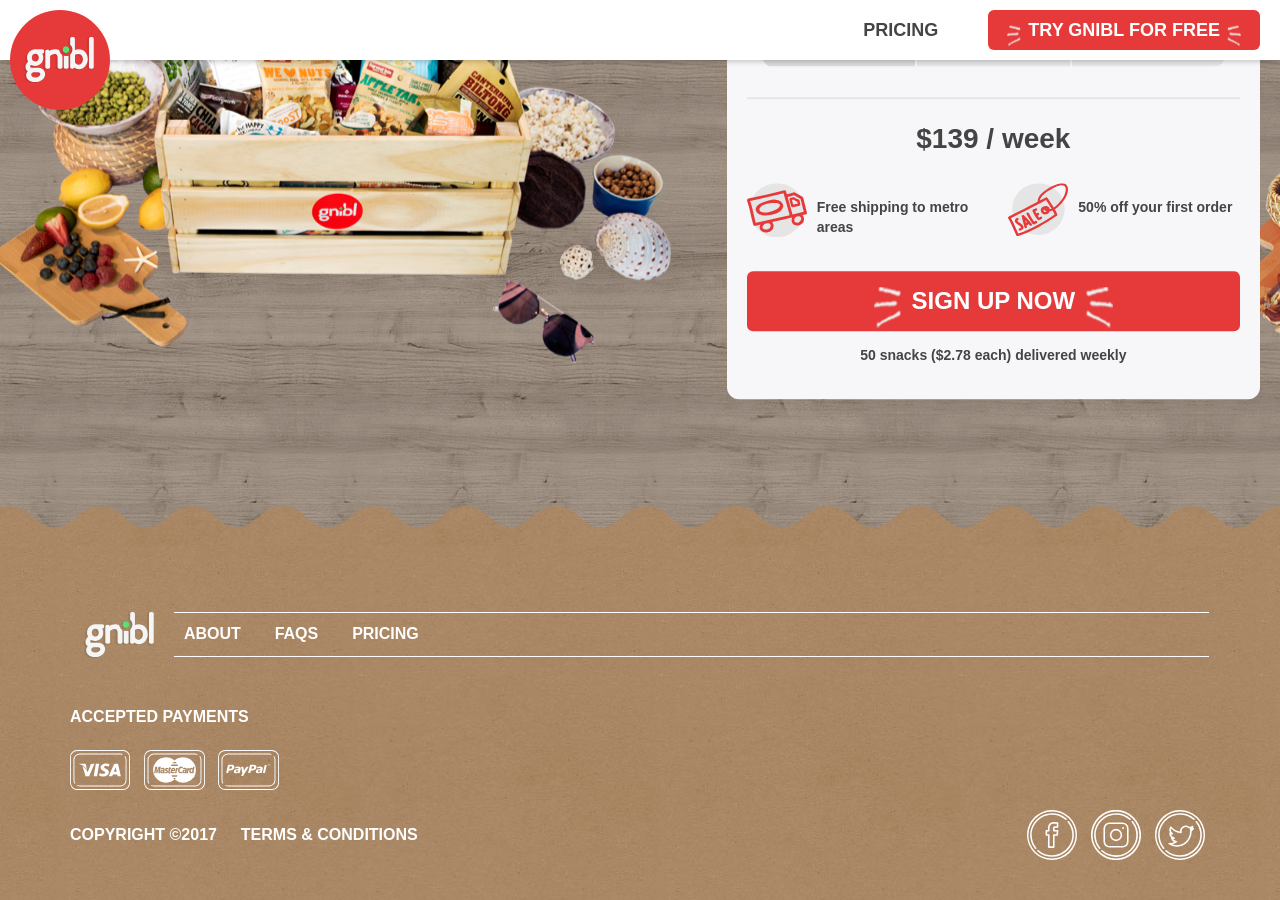
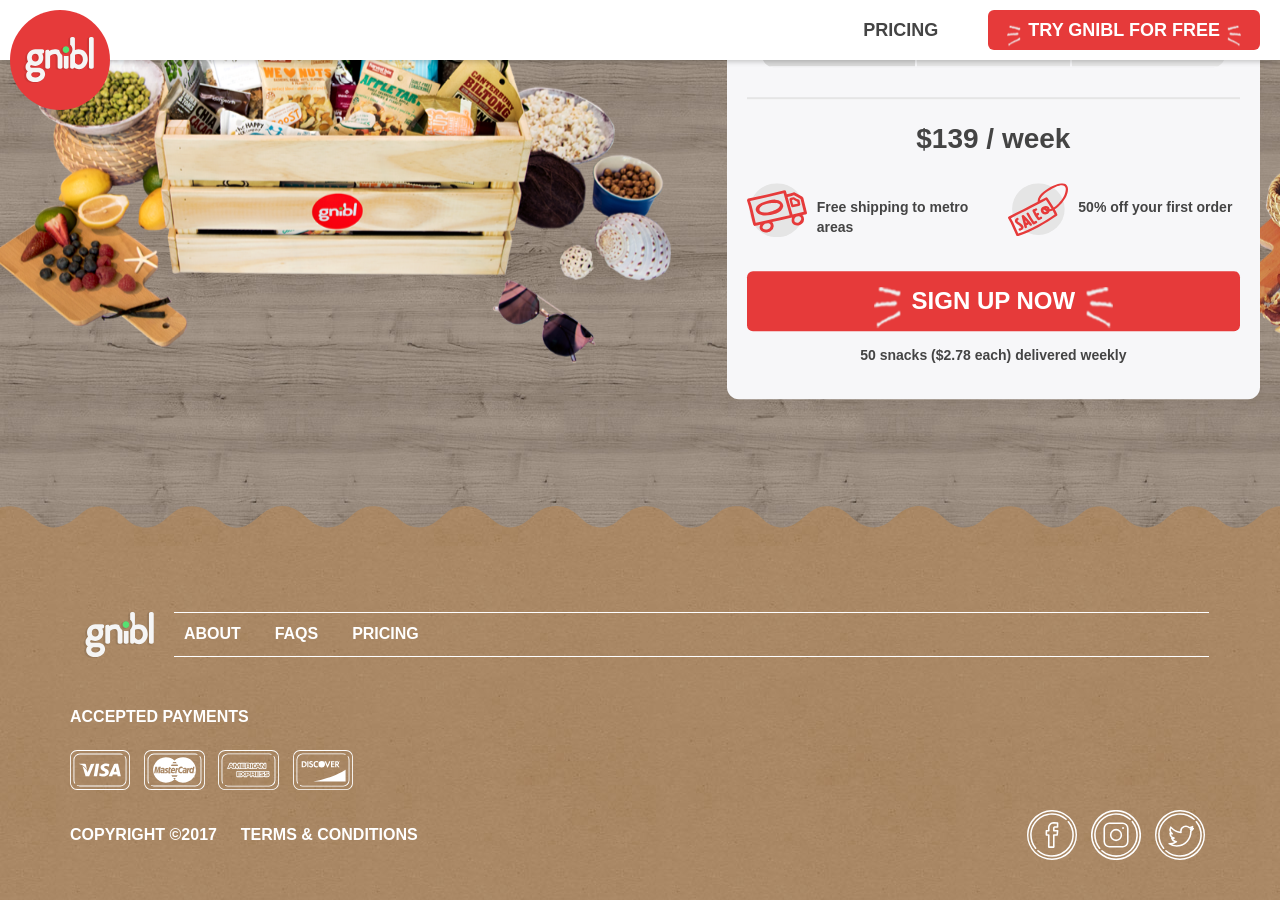
Before and after one commit to gniblsnacks/gniblbox, a Jekyll site: the page built from pricing.markdown, in a window 1280 px wide and 900 px high, scrolled down 355 px. Built offline with Jekyll 4.4.1, drawn with Linux system fonts in a browser that asks for light colours; nearby versions of some CDN libraries.

Commit message:
Updated Config

```diff
--- a/_config.yml
+++ b/_config.yml
@@ -43,5 +43,7 @@ Accepted Payments:
   image: "/uploads/Visa.svg"
 - name: MasterCard
   image: "/uploads/Mastercard.svg"
-- name: PayPal
-  image: "/uploads/Paypal.svg"
+- name: American Express
+  image: "/uploads/amex.svg"
+- name: Discover
+  image: "/uploads/discover.svg"
```
